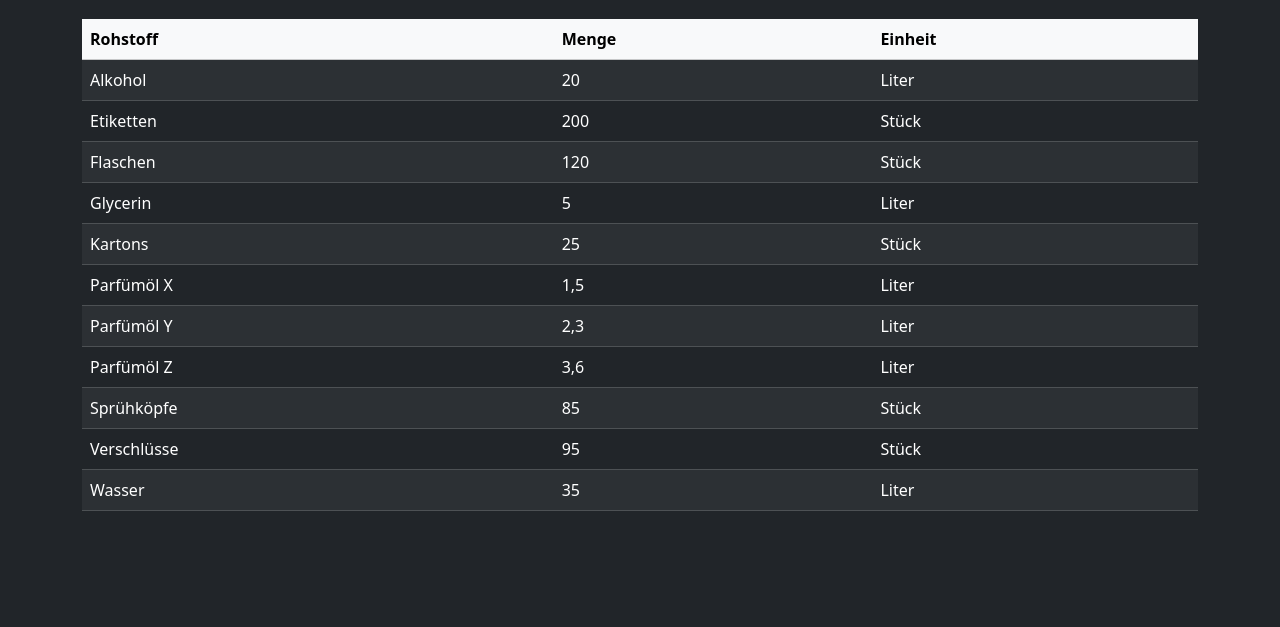
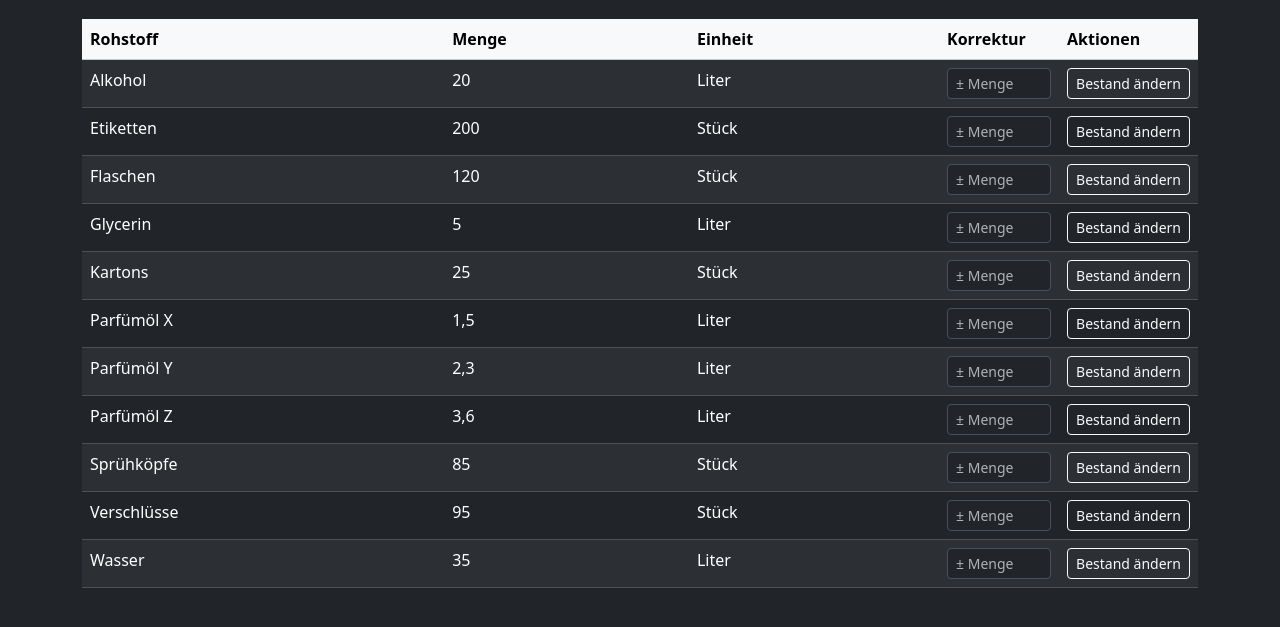
Before and after one commit to notmike2/scentura_production, a plain HTML site: page inventar.html in a window 1280 px wide. Shown: the part 117-744 px from the top of the page. Drawn offline with nearby package versions, Linux system fonts and the light colour scheme.

Commit message:
feat: Add inline inventory correction

```diff
--- a/inventar.html
+++ b/inventar.html
@@ -22,6 +22,8 @@
                     <th>Rohstoff</th>
                     <th>Menge</th>
                     <th>Einheit</th>
+                    <th style="width: 120px;">Korrektur</th>
+                    <th style="width: 1%;">Aktionen</th>
                 </tr>
             </thead>
             <tbody>
@@ -29,56 +31,78 @@
                     <td>Alkohol</td>
                     <td>20</td>
                     <td>Liter</td>
+                    <td><input type="number" class="form-control form-control-sm" placeholder="± Menge"></td>
+                    <td><button class="btn btn-sm btn-outline-light text-nowrap">Bestand ändern</button></td>
                 </tr>
                 <tr>
                     <td>Etiketten</td>
                     <td>200</td>
                     <td>Stück</td>
+                    <td><input type="number" class="form-control form-control-sm" placeholder="± Menge"></td>
+                    <td><button class="btn btn-sm btn-outline-light text-nowrap">Bestand ändern</button></td>
                 </tr>
                 <tr>
                     <td>Flaschen</td>
                     <td>120</td>
                     <td>Stück</td>
+                    <td><input type="number" class="form-control form-control-sm" placeholder="± Menge"></td>
+                    <td><button class="btn btn-sm btn-outline-light text-nowrap">Bestand ändern</button></td>
                 </tr>
                 <tr>
                     <td>Glycerin</td>
                     <td>5</td>
                     <td>Liter</td>
+                    <td><input type="number" class="form-control form-control-sm" placeholder="± Menge"></td>
+                    <td><button class="btn btn-sm btn-outline-light text-nowrap">Bestand ändern</button></td>
                 </tr>
                 <tr>
                     <td>Kartons</td>
                     <td>25</td>
                     <td>Stück</td>
+                    <td><input type="number" class="form-control form-control-sm" placeholder="± Menge"></td>
+                    <td><button class="btn btn-sm btn-outline-light text-nowrap">Bestand ändern</button></td>
                 </tr>
                 <tr>
                     <td>Parfümöl X</td>
                     <td>1,5</td>
                     <td>Liter</td>
+                    <td><input type="number" class="form-control form-control-sm" placeholder="± Menge"></td>
+                    <td><button class="btn btn-sm btn-outline-light text-nowrap">Bestand ändern</button></td>
                 </tr>
                 <tr>
                     <td>Parfümöl Y</td>
                     <td>2,3</td>
                     <td>Liter</td>
+                    <td><input type="number" class="form-control form-control-sm" placeholder="± Menge"></td>
+                    <td><button class="btn btn-sm btn-outline-light text-nowrap">Bestand ändern</button></td>
                 </tr>
                 <tr>
                     <td>Parfümöl Z</td>
                     <td>3,6</td>
                     <td>Liter</td>
+                    <td><input type="number" class="form-control form-control-sm" placeholder="± Menge"></td>
+                    <td><button class="btn btn-sm btn-outline-light text-nowrap">Bestand ändern</button></td>
                 </tr>
                 <tr>
                     <td>Sprühköpfe</td>
                     <td>85</td>
                     <td>Stück</td>
+                    <td><input type="number" class="form-control form-control-sm" placeholder="± Menge"></td>
+                    <td><button class="btn btn-sm btn-outline-light text-nowrap">Bestand ändern</button></td>
                 </tr>
                 <tr>
                     <td>Verschlüsse</td>
                     <td>95</td>
                     <td>Stück</td>
+                    <td><input type="number" class="form-control form-control-sm" placeholder="± Menge"></td>
+                    <td><button class="btn btn-sm btn-outline-light text-nowrap">Bestand ändern</button></td>
                 </tr>
                 <tr>
                     <td>Wasser</td>
                     <td>35</td>
                     <td>Liter</td>
+                    <td><input type="number" class="form-control form-control-sm" placeholder="± Menge"></td>
+                    <td><button class="btn btn-sm btn-outline-light text-nowrap">Bestand ändern</button></td>
                 </tr>
             </tbody>
         </table>
```
